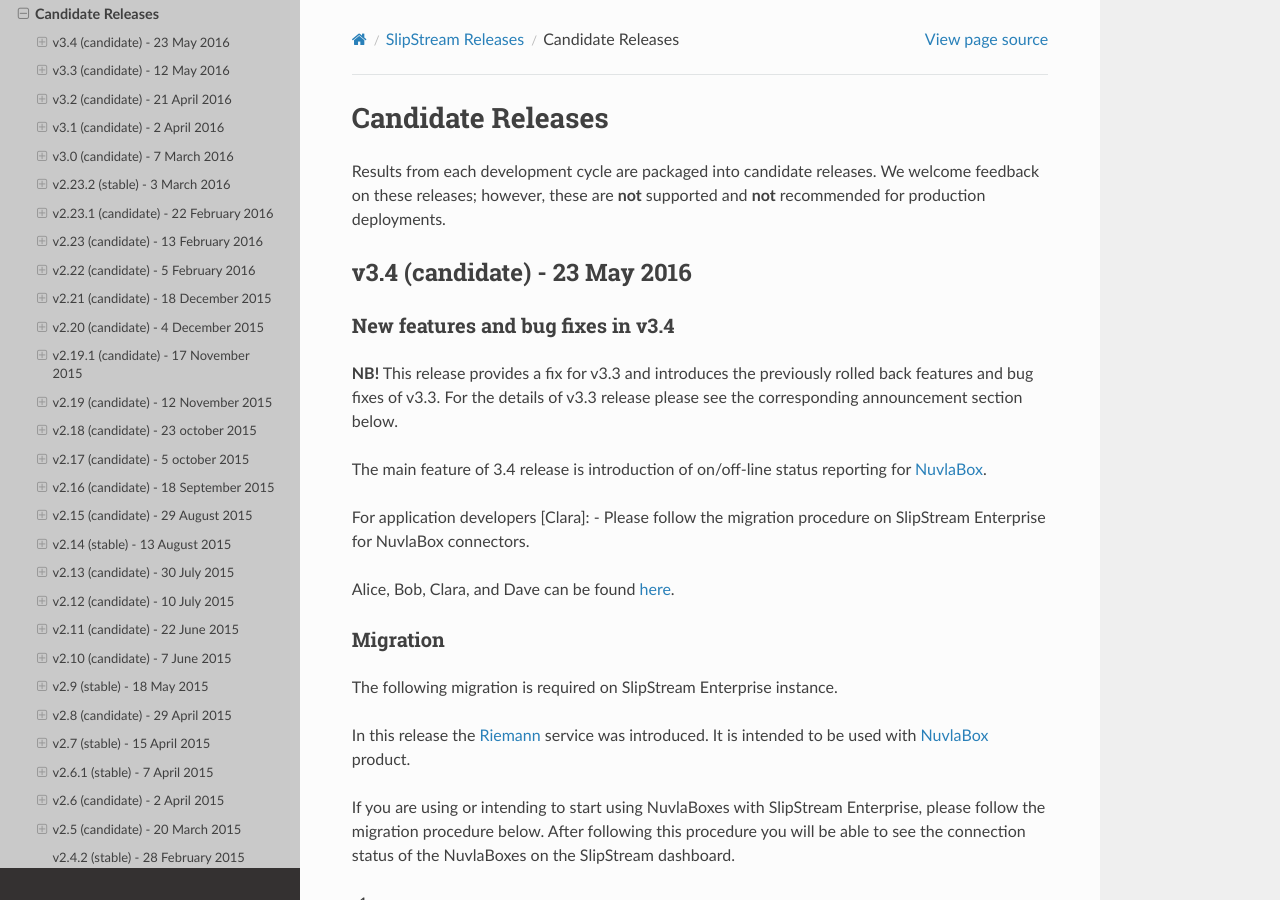
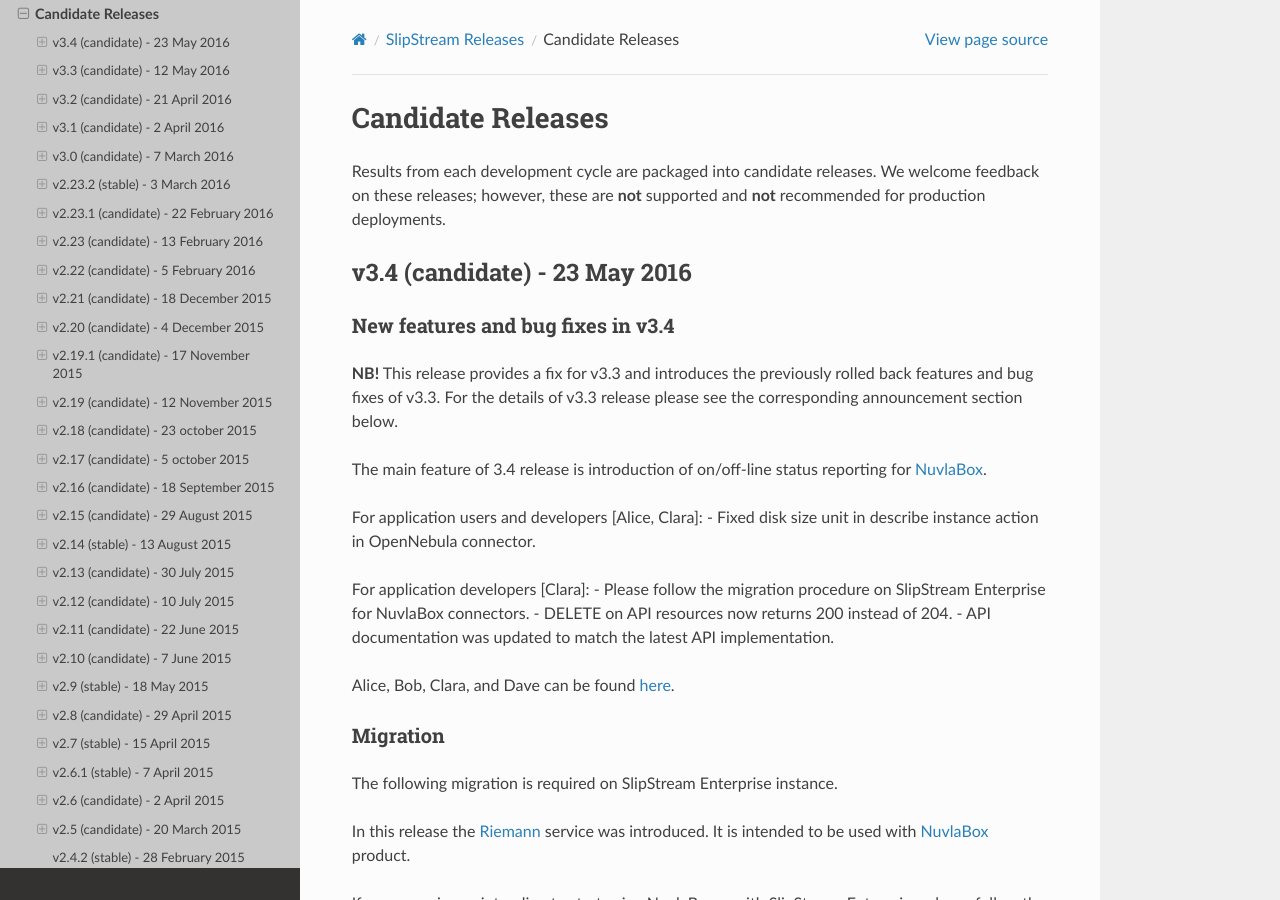
Before and after one commit to slipstream/SlipStreamDocumentation, a Sphinx documentation site: the page built from docs/release_notes/candidate_releases.rst, in a window 1280 px wide and 900 px high. Built offline with Sphinx 7.4.7 and the Read the Docs theme 2.0.0, drawn with Linux system fonts in a browser that asks for light colours.

Commit message:
updated release notes

```diff
--- a/docs/release_notes/candidate_releases.rst
+++ b/docs/release_notes/candidate_releases.rst
@@ -18,8 +18,13 @@
 The main feature of 3.4 release is introduction of on/off-line status reporting for
 `NuvlaBox <http://sixsq.com/products/nuvlabox/>`_.
 
+For application users and developers [Alice, Clara]:
+-  Fixed disk size unit in describe instance action in OpenNebula connector.
+
 For application developers [Clara]:
 -  Please follow the migration procedure on SlipStream Enterprise for NuvlaBox connectors.
+-  DELETE on API resources now returns 200 instead of 204.
+-  API documentation was updated to match the latest API implementation.
 
 Alice, Bob, Clara, and Dave can be found
 `here <http://sixsq.com/personae/>`_.
```
